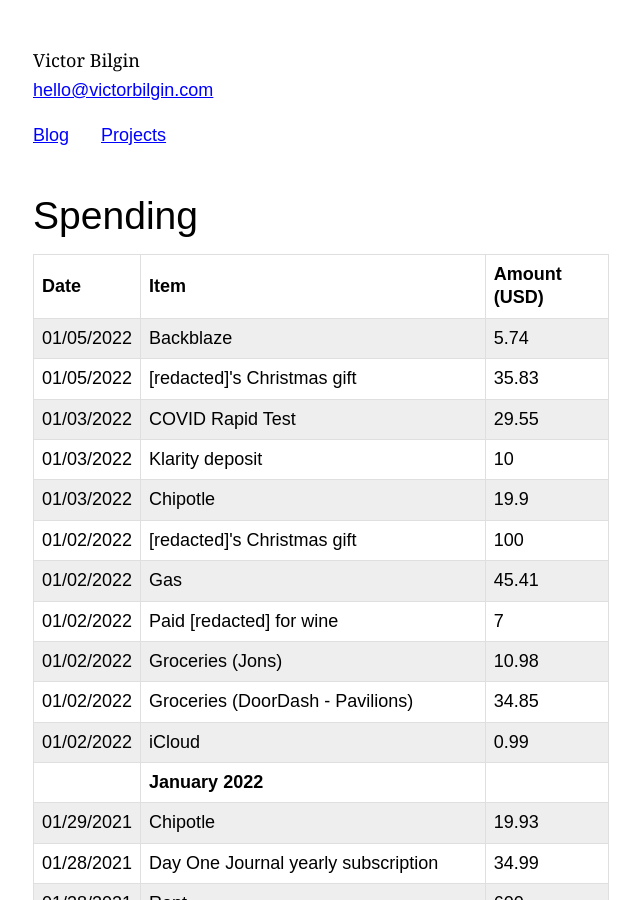
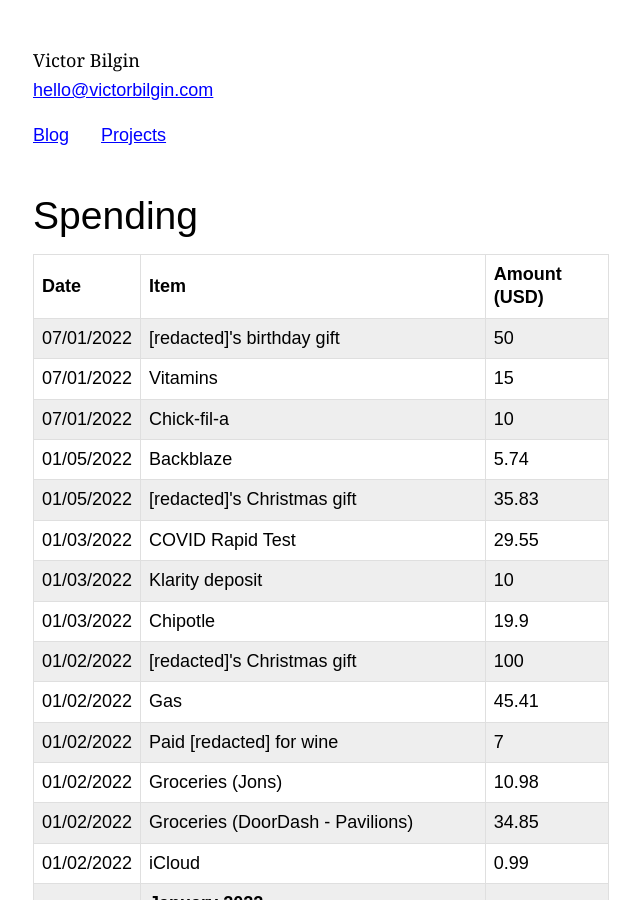
Before and after one commit to vbilgin/vb-v7, a Jekyll site: the page built from _projects/spending.html, in a window 1280 px wide and 900 px high. Shown: the whole window, without its empty margins (319-959 px from the left). Built offline with Jekyll 4.4.1, drawn with Linux system fonts in a browser that asks for light colours.

Commit message:
Added expenses

```diff
--- a/_data/spending.yml
+++ b/_data/spending.yml
@@ -163,3 +163,12 @@
 - date: 2022-01-05
   name: "Backblaze"
   amount: 5.74
+- date: 01-07-2022
+  name: "Chick-fil-a"
+  amount: 10
+- date: 01-07-2022
+  name: "Vitamins"
+  amount: 15
+- date: 01-07-2022
+  name: "[redacted]'s birthday gift"
+  amount: 50
```
